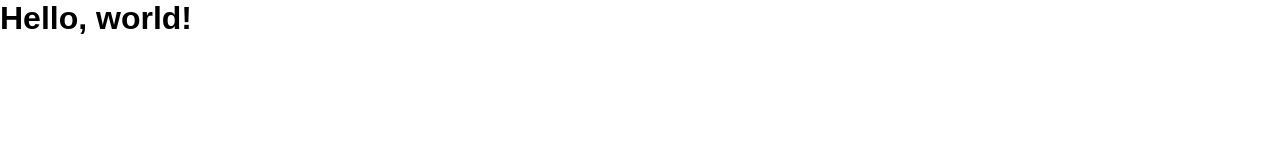
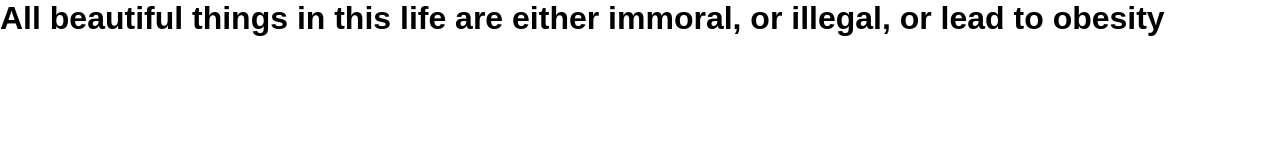
Before and after one commit to kaptn3/scaling-garbanzo, a plain HTML site: page index.html in a window 1280 px wide. Drawn offline with nearby package versions, Linux system fonts and the light colour scheme.

Commit message:
Добавление логотипа

```diff
--- a/index.html
+++ b/index.html
@@ -4,13 +4,13 @@
   <title>Title</title>
   <meta charset="utf-8">
   <meta name=viewport content="width=device-width, initial-scale=1">
-  <link rel="shortcut icon" href=favicon.png>
+  <link rel="shortcut icon" href=img/logo.png>
   <link rel="stylesheet" type="text/css" href="css/style.css">
 </head>
 <body>
   <div class="app">
     <div class="container">
-      <h1>Hello, world!</h1>
+      <h1>All beautiful things in this life are either immoral, or illegal, or lead to obesity</h1>
     </div>
   </div>
 <script defer src="https://use.fontawesome.com/releases/v5.3.1/js/all.js" integrity="sha384-kW+oWsYx3YpxvjtZjFXqazFpA7UP/MbiY4jvs+RWZo2+N94PFZ36T6TFkc9O3qoB" crossorigin="anonymous"></script>
```
Also changed, not shown: favicon.png (deleted), img/logo.png (added).
